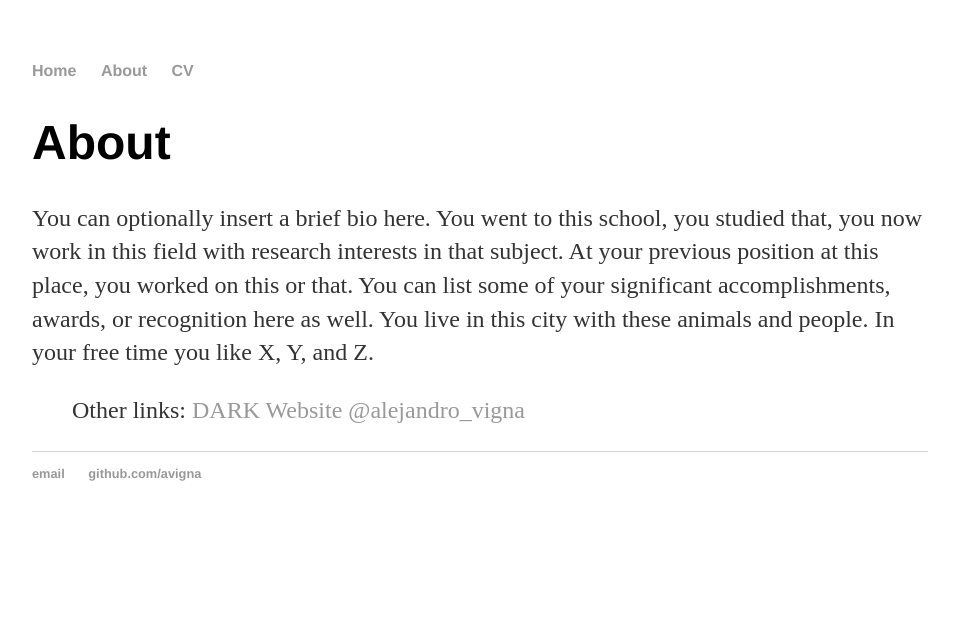
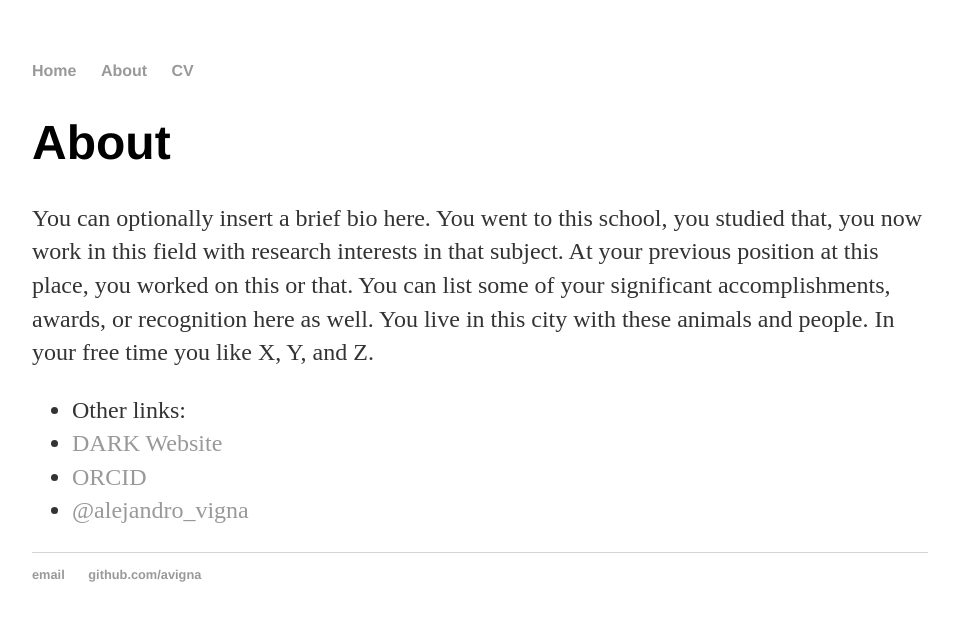
Before and after one commit to avigna/avigna.github.io, a Jekyll site: the page built from about/index.html, in a window 1280 px wide. Shown: the top 621 px of the page, without its empty margins (160-1119 px from the left). Built offline with Jekyll 4.4.1, drawn with Linux system fonts in a browser that asks for light colours.

Commit message:
Update index.html

```diff
--- a/about/index.html
+++ b/about/index.html
@@ -8,9 +8,10 @@ title: About Alejandro
 			<p>You can optionally insert a brief bio here. You went to this school, you studied that, you now work in this field with research interests in that subject. At your previous position at this place, you worked on this or that. You can list some of your significant accomplishments, awards, or recognition here as well. You live in this city with these animals and people. In your free time you like X, Y, and Z.</p>
 
 			<ul class="contacts">
-				Other links:</li>
-				<a href="https://dark.nbi.ku.dk/people/alejandro-vigna-gmez/">DARK Website</a></li>
-				<a href="https://twitter.com/alejandro_vigna">@alejandro_vigna</a>
+				<li>Other links:</li>
+				<li><a href="https://dark.nbi.ku.dk/people/alejandro-vigna-gmez/">DARK Website</a></li>
+				<li><a href="https://orcid.org/0000-0003-1817-3586">ORCID</a></li>
+				<li><a href="https://twitter.com/alejandro_vigna">@alejandro_vigna</a></li>
 				<!--<li><a href="#">@alejandro_vigna</a></li> -->
 				<!--<li><a href="#">https://dark.nbi.ku.dk/people/alejandro-vigna-gmez/</a></li> -->
 				<!-- <li><a href="#">Another site you want to link to</a></li> -->
```
